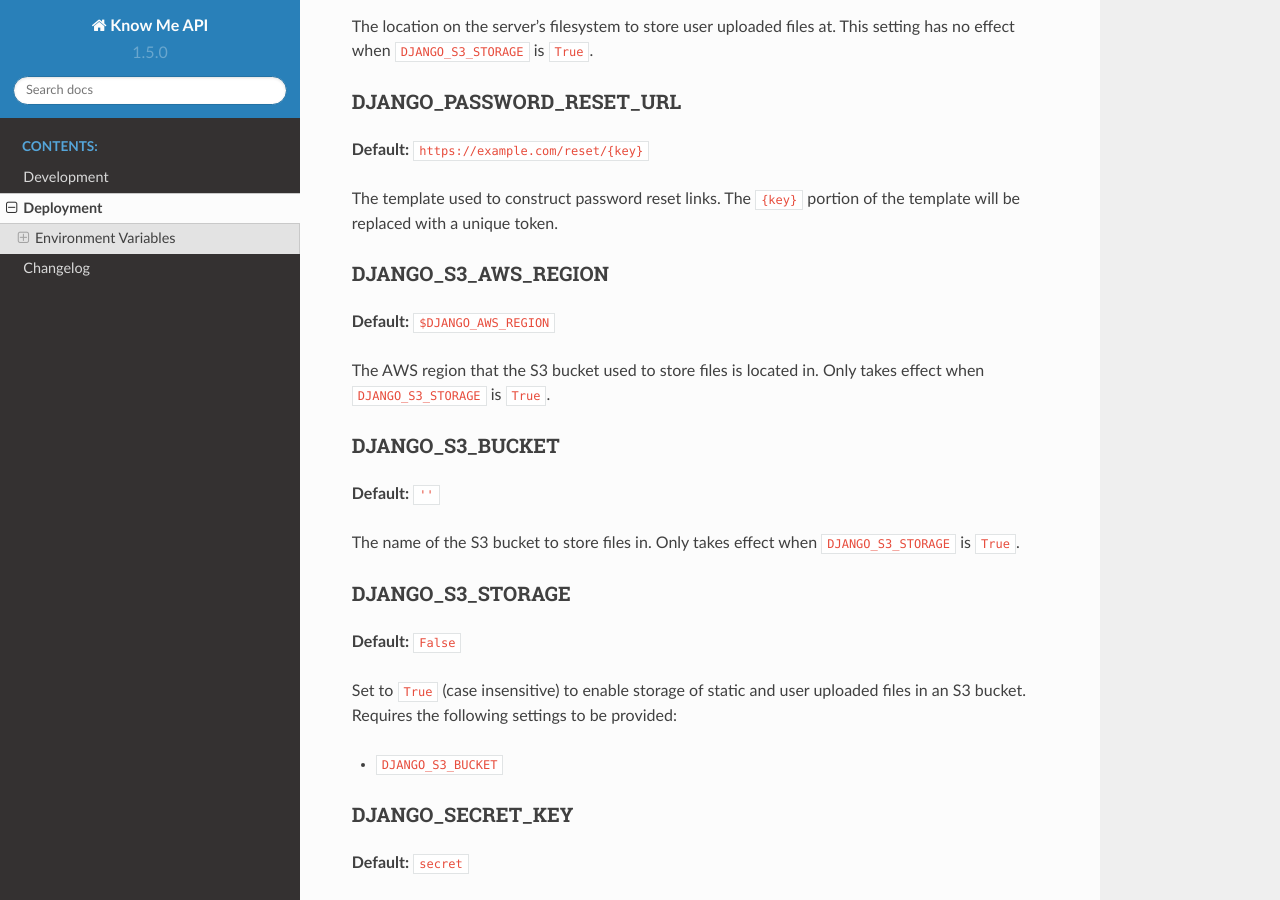
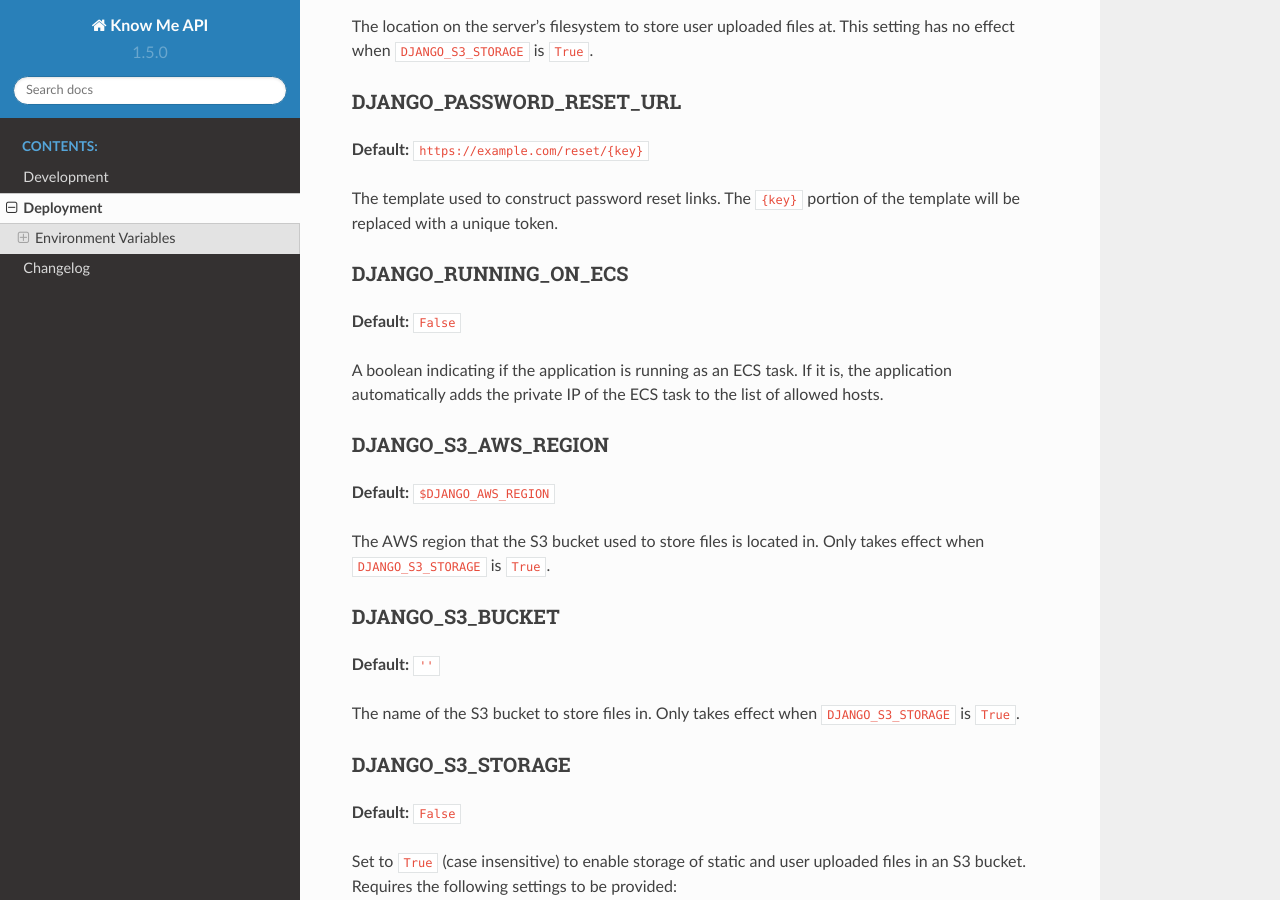
Before and after one commit to knowmetools/km-api, a Sphinx documentation site: the page built from docs/deployment.rst, in a window 1280 px wide and 900 px high, scrolled down 3258 px. Built offline with Sphinx 7.4.7 and the Read the Docs theme 2.0.0, drawn with Linux system fonts in a browser that asks for light colours.

Commit message:
Gate ECS IP check behind environment flag.
Instead of always attempting to get the IP address of an ECS task and
just continuing if we fail, we now require an environment variable to be
set in order for us to get the IP.

```diff
--- a/docs/deployment.rst
+++ b/docs/deployment.rst
@@ -150,6 +150,15 @@ DJANGO_PASSWORD_RESET_URL
 
 The template used to construct password reset links. The ``{key}`` portion of the template will be replaced with a unique token.
 
+DJANGO_RUNNING_ON_ECS
+---------------------
+
+**Default:** ``False``
+
+A boolean indicating if the application is running as an ECS task. If it is, the
+application automatically adds the private IP of the ECS task to the list of
+allowed hosts.
+
 DJANGO_S3_AWS_REGION
 --------------------
 
```
Also changed, not shown: 1 other file.
